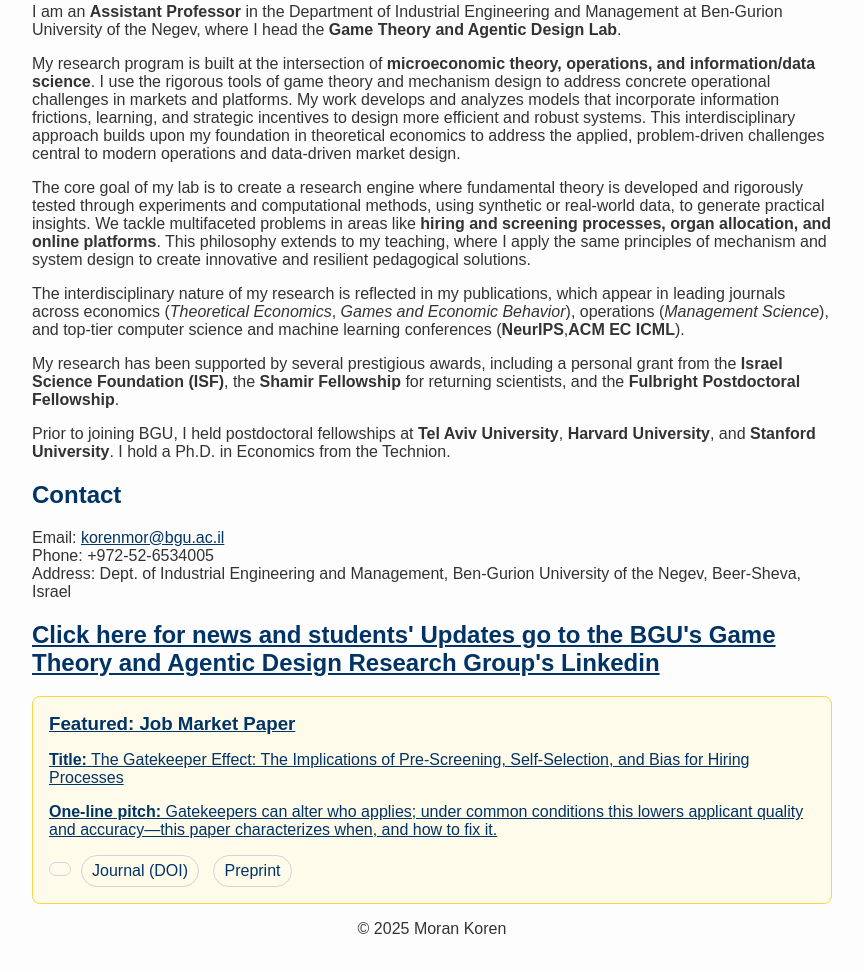
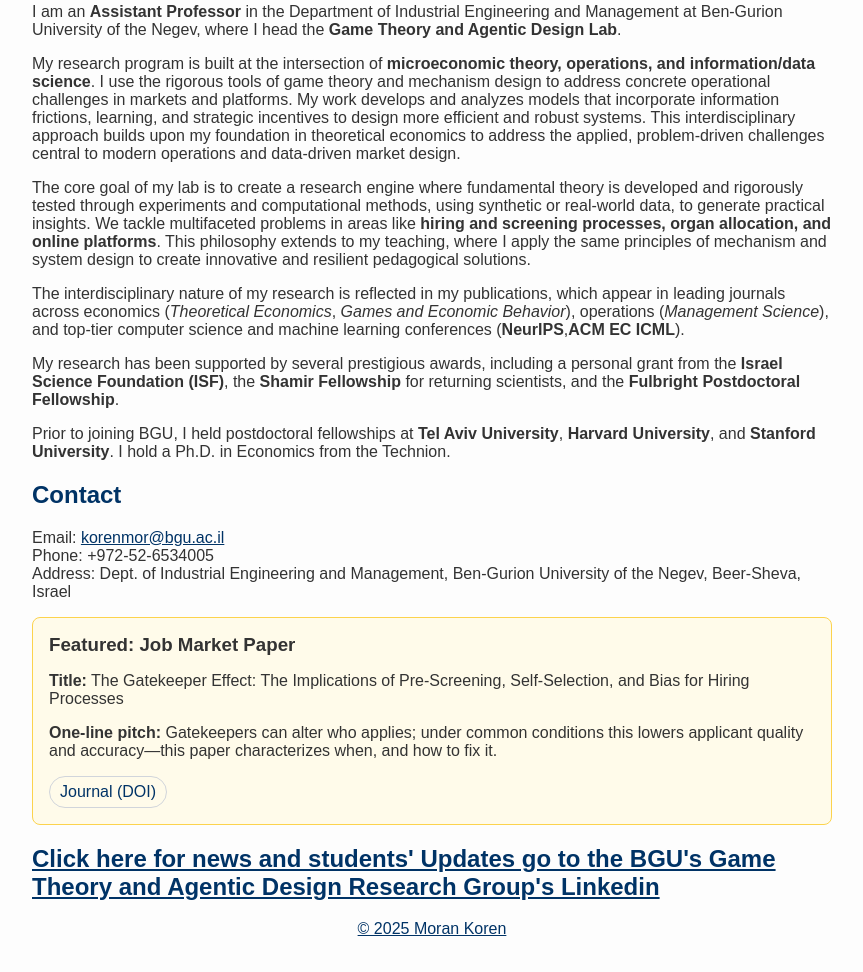
Before and after one commit to koren-moran/koren-moran.github.io, a plain HTML site: page index.html in a window 1280 px wide. Shown: the part 297-1269 px from the top of the page, without its empty margins (208-1071 px from the left). Drawn offline with Linux system fonts and the light colour scheme.

Commit message:
Update index.html

```diff
--- a/index.html
+++ b/index.html
@@ -62,9 +62,7 @@
          Phone: +972-52-6534005<br>
          Address: Dept. of Industrial Engineering and Management, Ben-Gurion University of the Negev, Beer-Sheva, Israel</p>
     </section>
-        <section>
-          <h2><a href="https://tinyurl.com/gtg2025">Click here for news and students' Updates go to the BGU's Game Theory and Agentic Design Research Group's Linkedin</h2>
-        </section>
+
 
   </main>
     <!-- Featured JMP block -->
@@ -74,9 +72,12 @@
       <p><strong>One-line pitch:</strong> Gatekeepers can alter who applies; under common conditions this lowers applicant quality and accuracy—this paper characterizes when, and how to fix it.</p>
       <div class="jmp-links">
         <a href="https://doi.org/10.1287/mnsc.2021.03918" target="_blank" rel="noopener">Journal (DOI)</a>
-        <a href="https://arxiv.org/abs/2312.17167" target="_blank" rel="noopener">Preprint</a>
       </div>
     </section>
+
+          <section>
+          <h2><a href="https://tinyurl.com/gtg2025">Click here for news and students' Updates go to the BGU's Game Theory and Agentic Design Research Group's Linkedin</h2>
+        </section>
   <footer>
     <p>&copy; 2025 Moran Koren</p>
   </footer>
```
